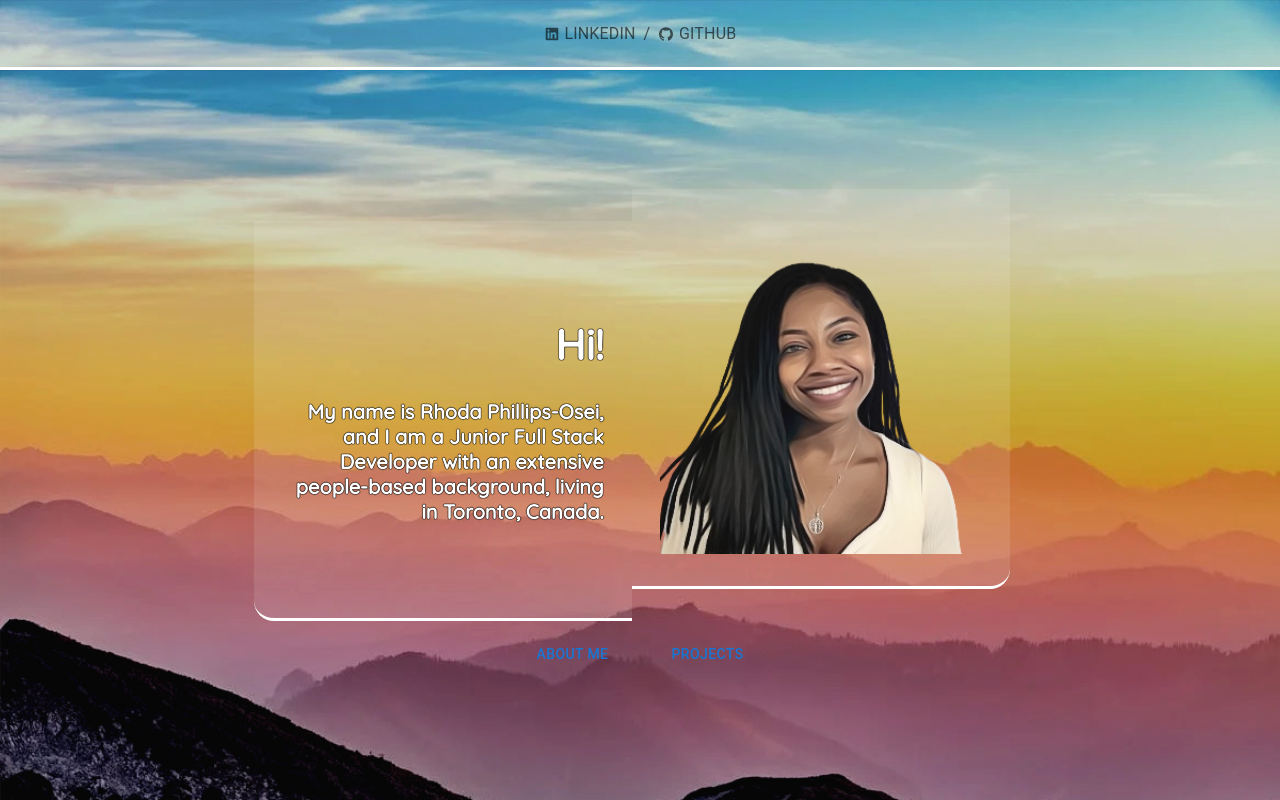
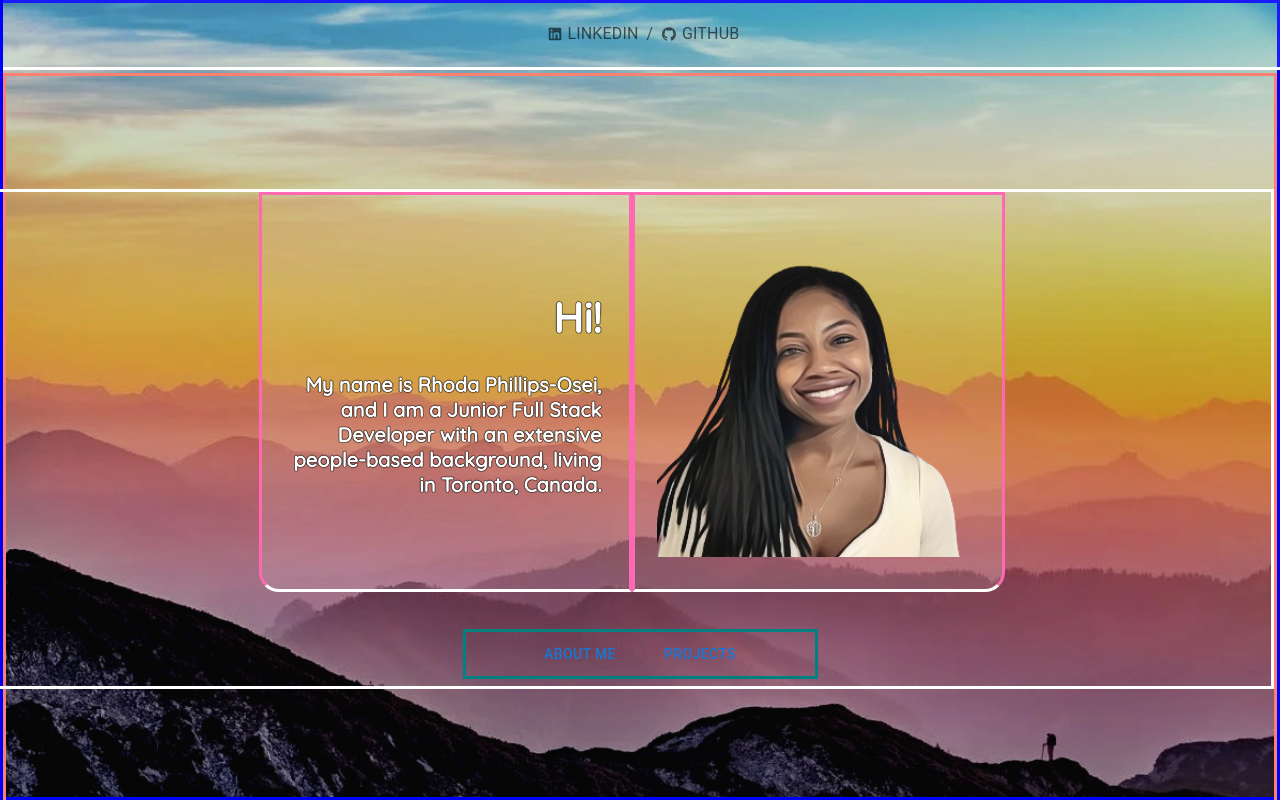
Before and after one commit to rphillipsosei/rhoda-portfolio, a Next.js app: page / in a window 1280 px wide. Shown: the top 800 px of the page. Built offline with nearby package versions, Linux system fonts and the light colour scheme; a web font is replaced by a local one.

Commit message:
clean up homepg divs

```diff
--- a/pages/index.js
+++ b/pages/index.js
@@ -43,16 +43,17 @@ export default function Home() {
               <Grid lg={3.5} md={4.5} className={styles.leftsidehome}>
                 <Item>
                   <div className={styles.leftcontents} id="left-contents">
-
                     <div className={styles.textcontrol}>
                       <div>
                         <h1>Hi!</h1>
-                      <b>My name is <b>Rhoda Phillips-Osei</b>, and I am a
+                        <b>
+                          My name is <b>Rhoda Phillips-Osei</b>, and I am a
                           <b> Junior Full Stack Developer</b> with an extensive{" "}
                           <b>people-based</b> background, living in
-                      <b> Toronto, Canada.</b> </b><br></br>
+                          <b> Toronto, Canada.</b>{" "}
+                        </b>
                         <br></br>
-
+                        <br></br>
                       </div>
                     </div>
                   </div>
@@ -89,7 +90,6 @@ export default function Home() {
                   <a>PROJECTS</a>
                 </Button>
               </Link>
-
             </div>
           </div>
         </div>
--- a/styles/About.module.css
+++ b/styles/About.module.css
@@ -4,6 +4,7 @@
   align-items: center;
   justify-content: center;
   flex-direction: column;
+  border: 3px solid blue
 }
 
 .abouttitle {
--- a/styles/Home.module.css
+++ b/styles/Home.module.css
@@ -16,14 +16,16 @@
 }
 .divcombiner {
   display: flex;
+  border: 3px solid white;
   flex-direction: row;
   justify-content: center;
   width: 100%;
-  margin-top: -7rem;
+  /* margin-top: -7rem; */
   height: 500px;
 }
 .container {
   height: 100vh;
+  border: 3px solid blue
 }
 .navicon {
   margin-right: 0.3rem;
@@ -56,6 +58,7 @@
 }
 
 .homecontents {
+  border: 3px solid salmon;
   background-repeat: no-repeat;
   background-size: cover;
   height: 93%;
@@ -66,17 +69,20 @@
   margin-top: 70px;
 }
 
-.textimage {
+/* .textimage {
   display: flex;
   justify-content: center;
   margin-top: 6rem;
-  height: 435px;
+  height: 60%;
   margin-left: 0rem;
   width: 100%;
-}
+  border: 3px solid greenyellow;
+  align-items: center;
+} */
 .rightsidehome {
-  margin-top: 2rem;
-  height: 500px;
+  border: 3px solid hotpink;
+  /* margin-top: 2rem; */
+  height: 100%;
   display: flex;
   align-items: flex-end;
   border-bottom-right-radius: 20px;
@@ -89,12 +95,13 @@
 }
 
 .leftsidehome {
-  height: 500px;
+  border: 3px solid hotpink;
+  height: 100%;
   display: flex;
   align-items: center;
   border-bottom: 3px solid white;
   border-bottom-left-radius: 20px;
-  margin-top: 2rem;
+  /* margin-top: 2rem; */
   font-family: "Quicksand", sans-serif;
   color: white;
   text-shadow: 0 0 1px black, 0 0 1px black, 0 0 1px black, 0 0 1px black;
@@ -124,8 +131,10 @@
   border-bottom: 3px solid transparent;
   color: white;
   width: 120px;
-  display: flex;
-  justify-content: center;
+  margin-right: 0.5rem;
+  margin-left: 0.5rem
+  /* display: flex; */
+  /* justify-content: center; */
 }
 
 .homebtn:hover {
@@ -134,9 +143,10 @@
 }
 
 .btnrow {
-  width: 100%;
+  border: 3px solid teal;
+  width: 355px;
+  justify-content: center;
   display: flex;
-  justify-content: center;
   font-size: 15px;
   cursor: pointer;
   height: 50px;
@@ -144,10 +154,7 @@
 }
 
 .homebtns {
-  position: absolute;
-  width: 255px;
-  display: flex;
-  justify-content: space-between;
+
 }
 
 .imgcontainer {
--- a/styles/Projects.module.css
+++ b/styles/Projects.module.css
@@ -4,6 +4,7 @@
   align-items: center;
   justify-content: center;
   flex-direction: column;
+  border: 3px solid blue
 }
 
 .projectscontents {
```
Lines whose indentation alone changed are shown as unchanged.
